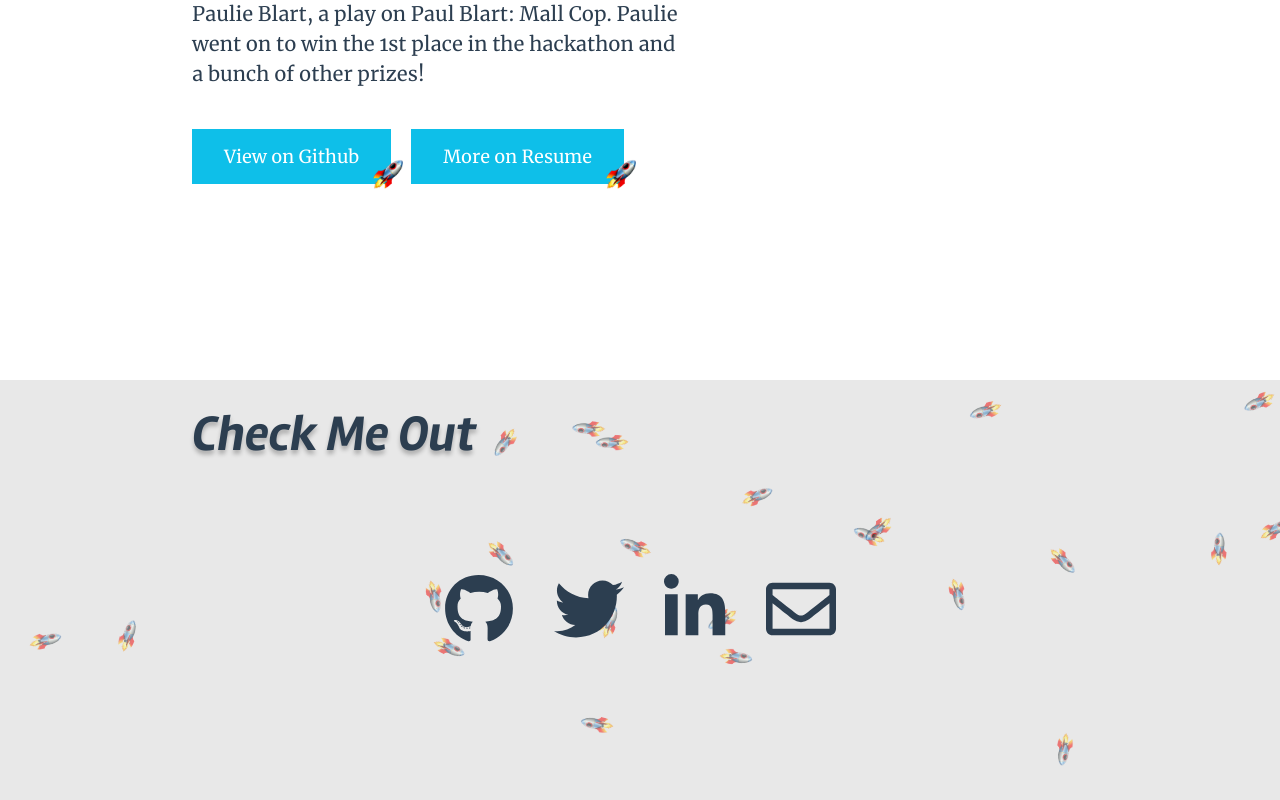
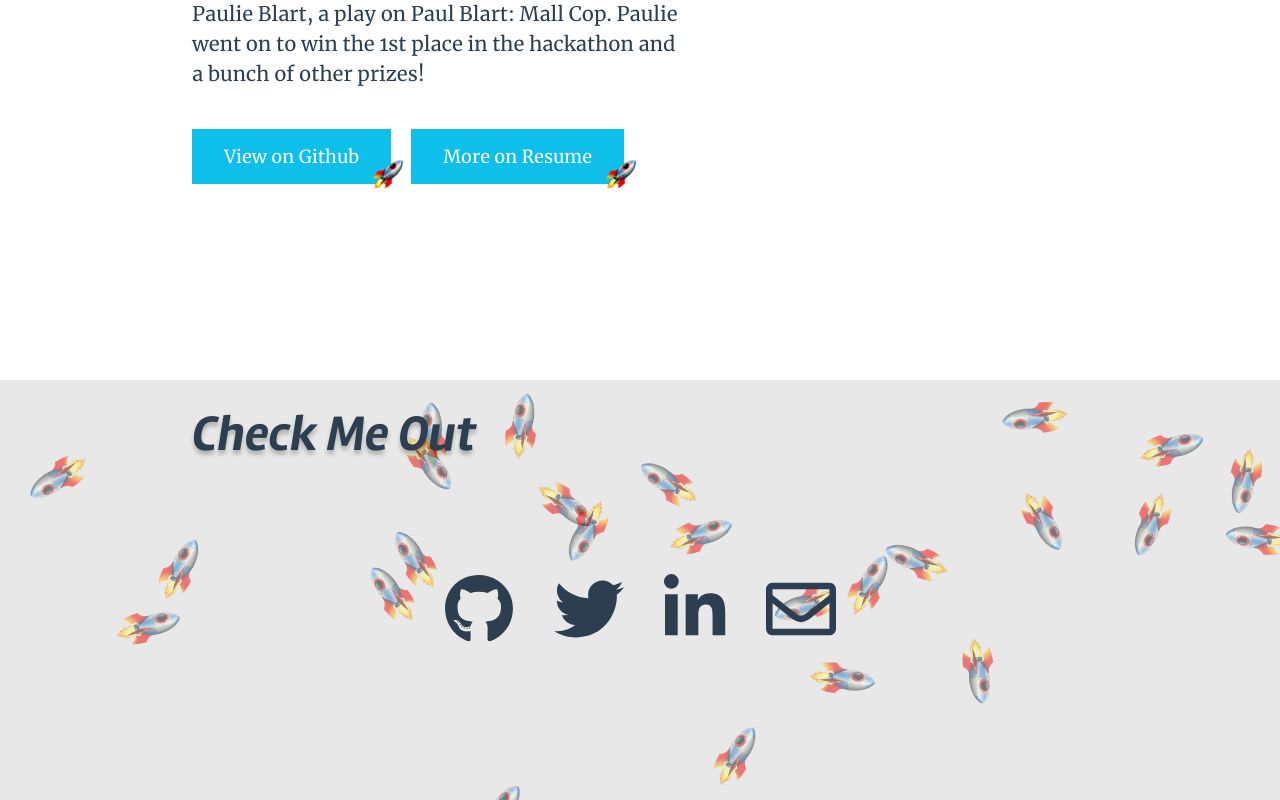
Before and after one commit to megnathramesh/megnathramesh-website, a Vue app: page / in a window 1280 px wide. Shown: the part 2372-3172 px from the top of the page. Built offline with nearby package versions, Linux system fonts and the light colour scheme; what vue-parallax-js would draw is missing.

Commit message:
Make some changes to reduce the randmoness of the animation

```diff
--- a/src/components/system/BackgroundAnimation.vue
+++ b/src/components/system/BackgroundAnimation.vue
@@ -32,7 +32,7 @@
       Ry (deg, y) {return Math.sin(deg) * y},
       iconRotate (icon, tween_max) {
         // make icon rotate
-        var rad = this.R(0,1) * 240;
+        var rad = this.R(0,1) * 150;
         var rotation = Math.random(0,1) * 360;
         var angleWithOffsetInRadians = ((rotation - 45) % 360) * (Math.PI / 180) ;
         var x = (Math.cos(angleWithOffsetInRadians)  * rad);
@@ -40,7 +40,7 @@
 
         tween_max.to(icon, {
           rotationZ: rotation,
-          duration: this.R(1, 3),
+          duration: 3,
           onComplete: () => { this.iconMove(icon, tween_max, x, y); }
         });
       },
@@ -49,7 +49,7 @@
           y: '+=' + y,
           x: '+=' + x,
           ease: "power3.out",
-          duration: this.R(1, 3),
+          duration: 3,
           onComplete: () => { this.iconRotate(icon, tween_max); }
         });
       },
@@ -77,8 +77,8 @@
         position: absolute;
         pointer-events: none;
         z-index: -1;
-        width: 25px;
-        height: 25px;
+        width: 50px;
+        height: 50px;
         background-size: contain;
         background-repeat: no-repeat;
         opacity: 0.5;
```
